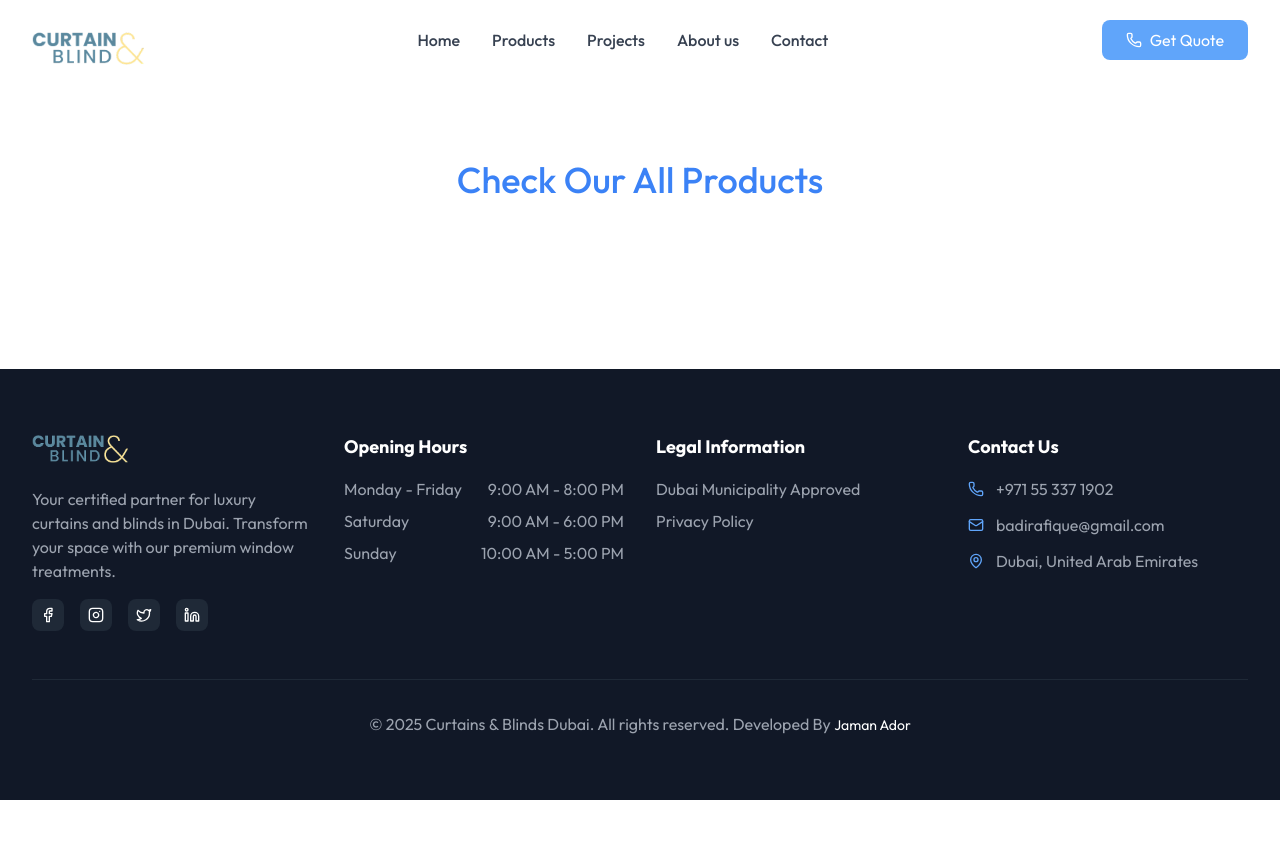
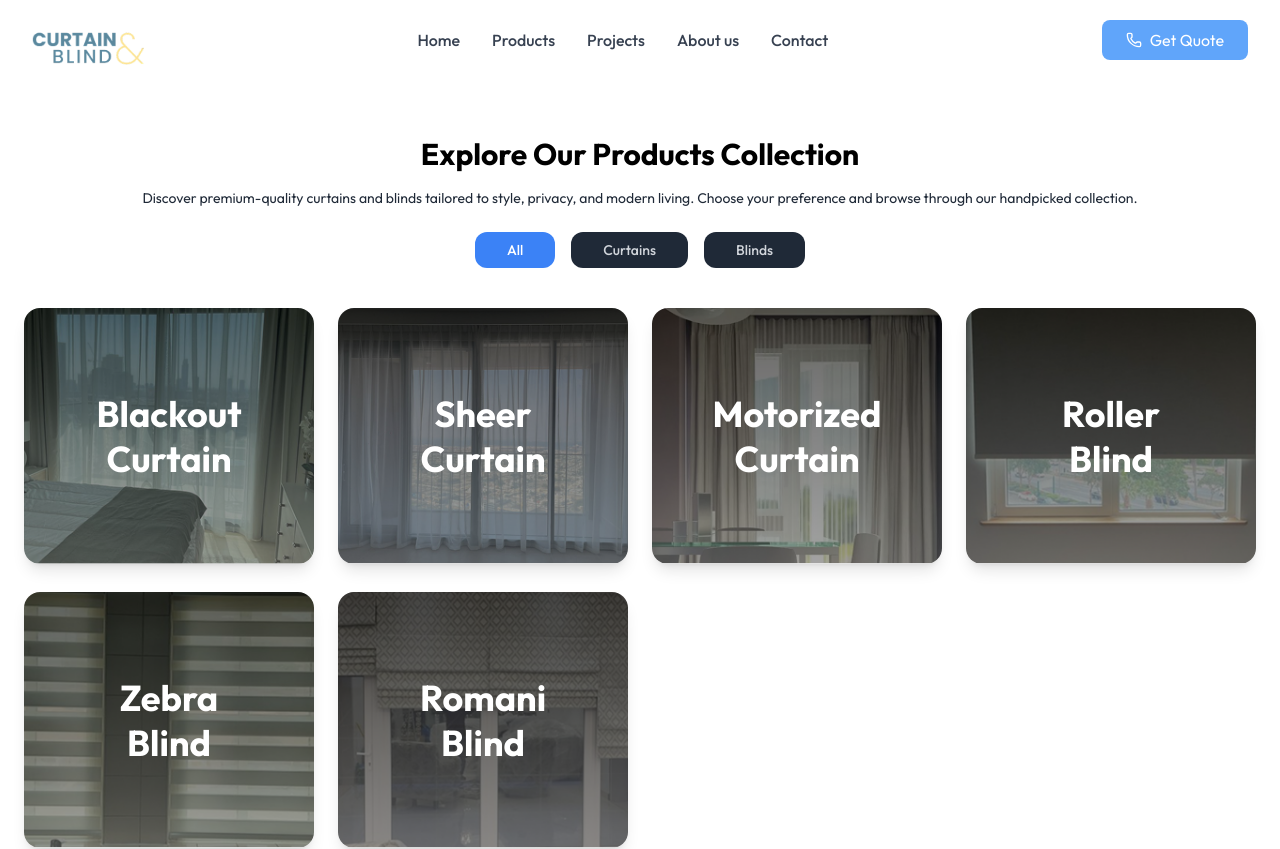
Before and after one commit to jamanador/wavesandcurtain, a React (Vite) app: page /products in a window 1280 px wide. Shown: the top 849 px of the page. Before the commit the page ends 800 px from the top, so only its background shows below. Built offline with nearby package versions, Linux system fonts and the light colour scheme.

Commit message:
implement dynamic project pages with product-based filtering and enhanced introductory content

```diff
--- a/src/Components/BackToTopButton.jsx
+++ b/src/Components/BackToTopButton.jsx
@@ -26,7 +26,7 @@ const BackToTopButton = () => {
           animate={{ opacity: 1, y: 0 }}
           exit={{ opacity: 0, y: 40 }}
           transition={{ duration: 0.3 }}
-          className="fixed bottom-10 right-6 z-50 p-3 rounded-full bg-gradient-to-r from-blue-500 via-blue-400 to-blue-400 text-white text-xl shadow-lg hover:scale-110 transition-transform"
+          className="fixed bottom-6 right-6 z-50 p-3 rounded-full bg-gradient-to-r from-blue-500 via-blue-400 to-blue-400 text-white text-xl shadow-lg hover:scale-110 transition-transform"
           aria-label="Scroll to top"
           title="Scroll to top"
         >
--- a/src/Components/Loader.jsx
+++ b/src/Components/Loader.jsx
@@ -9,7 +9,7 @@ const Loader = () => {
         animate={{ rotate: 360 }}
         transition={{
           repeat: Infinity,
-          // duration: 1.4,
+          duration: 1.4,
           ease: "easeInOut",
         }}
       >
@@ -40,7 +40,7 @@ const Loader = () => {
             }}
             transition={{
               repeat: Infinity,
-              // duration: 1.4,
+              duration: 1.4,
               ease: "easeInOut",
             }}
           />
--- a/src/constants/products.js
+++ b/src/constants/products.js
@@ -1,32 +1,55 @@
 import blackoutcurtain from '../assets/blackoutcurtain.png'; // Ensure this path is correct
+import motorizedcurtain from '../assets/motorizedcurtain.png'; // Ensure this path is correct
 import rollerblind from '../assets/rollerblind.png'; // Ensure this path is correct
 import romaniblind from '../assets/romaniblind.png'; // Ensure this path is correct
 import sheercurtain from '../assets/sheercurtain.png'; // Ensure this path is correct
 import zebrablind from '../assets/zebrablind.png'; // Ensure this path is correct
 export const products = [
   {
+    id: 1,
     name: "Blackout Curtain",
     image: blackoutcurtain,
+    type: "curtain",
     description: "Complete light blocking for perfect sleep"
   },
   {
+    id: 2,
     name: "Sheer Curtain",
     image: sheercurtain,
+    type: "curtain",
     description: "Elegant light filtering with privacy"
   },
   {
-    name: "Romani Blind",
-    image: romaniblind,
+    id: 3,
+    name: "Motorized Curtain",
+    image: motorizedcurtain,
+    type: "curtain",
     description: "Classic folding style with luxury appeal"
   },
   {
+    id: 4,
     name: "Roller Blind",
     image: rollerblind,
+    type: "blind",
     description: "Modern minimalist window solution"
   },
   {
+    id: 5,
     name: "Zebra Blind",
     image: zebrablind,
+    type: "blind",
     description: "Dual fabric for ultimate light control"
-  }
+  },
+  {
+    id: 6,
+    name: "Romani Blind",
+    image: romaniblind,
+    type: "blind",
+    description: "Dual fabric for ultimate light control"
+  },
 ];
+export const filterOptions = [
+  { name: "All", label: "All", value: "all" },
+  { name: "Curtain", label: "Curtains", value: "curtain" },
+  { name: "Blind", label: "Blinds", value: "blind" }
+];
--- a/src/pages/AllProducts/AllProducts.jsx
+++ b/src/pages/AllProducts/AllProducts.jsx
@@ -1,8 +1,56 @@
+import { useState } from 'react';
+import { useNavigate } from 'react-router-dom';
+import { filterOptions, products } from '../../constants/products';
+import AllSingleProduct from './AllSingleProduct';
+function AllProducts() {
+  const [activeFilter, setActiveFilter] = useState(filterOptions[0].value);
+  const navigate = useNavigate();
 
-function AllProducts() {
+  const filteredProducts =
+    activeFilter === 'all'
+      ? products
+      : products.filter((product) => product.type === activeFilter);
+
   return (
-    <div className='py-20 text-center font-medium text-blue-500 mt-20 text-4xl'>Check Our All Products</div>
-  )
+    <div className="px-6 py-10 mt-24 mb-16">
+      <h1 className="text-3xl text-center text-black font-bold mb-4">Explore Our Products Collection</h1>
+      <p className="text-sm text-gray-800 mb-6 max-w-5xl mx-auto text-center">        Discover premium-quality curtains and blinds tailored to style, privacy, and modern living. Choose your preference and browse through our handpicked collection.
+      </p>
+
+      {/* Filter Buttons */}
+      <div className="flex justify-center gap-4 mb-8 flex-wrap">
+        {filterOptions.map((option) => (
+          <button
+            key={option.name}
+            onClick={() => setActiveFilter(option.value)}
+            className={`px-8 py-2 rounded-xl text-sm font-medium transition ${activeFilter === option.value
+              ? 'bg-blue-500 text-white'
+              : 'bg-gray-800 text-gray-300 hover:bg-gray-700'
+              }`}
+          >
+            {option.label}
+          </button>
+        ))}
+      </div>
+
+      {/* Product Grid */}
+      <div className="max-w-7xl mx-auto mt-10 grid grid-cols-1 md:grid-cols-2 lg:grid-cols-4 gap-x-6 gap-y-7 justify-center">
+        {filteredProducts.length > 0 ? (
+          filteredProducts.map((product) => (
+            <AllSingleProduct
+              key={product.id}
+              product={product}
+              index={filteredProducts.indexOf(product)}
+              onClick={() => navigate(`/product/${product.id}`)}
+            />
+          ))
+        ) : (
+          <p className="text-center text-gray-400 col-span-full">
+            Will Be Updated Soon With Our Product Collection!
+          </p>
+        )}
+      </div>
+    </div>
+  );
 }
-
-export default AllProducts
+export default AllProducts;
--- /dev/null
+++ b/src/pages/AllProducts/AllSingleProduct.jsx
@@ -0,0 +1,38 @@
+import { motion } from 'framer-motion';
+
+const AllSingleProduct = ({ product, index }) => {
+  const [firstLine, secondLine] = product.name.split(" ");
+
+  return (
+    <motion.div
+      initial={{ opacity: 0, y: 50 }}
+      whileInView={{ opacity: 1, y: 0 }}
+      transition={{ duration: 0.6, delay: index * 0.1 }}
+      viewport={{ once: true }}
+      className="group cursor-pointer w-full lg:max-w-sm md:max-w-lg max-w-lg"
+    >
+      <div className="relative rounded-2xl overflow-hidden shadow-lg bg-white">
+        <div className="relative h-64 overflow-hidden">
+          {/* Product Image */}
+          <img
+            src={product.image}
+            alt={product.name}
+            loading="lazy"
+            className="w-full h-full object-cover "
+          />
+
+          {/* Always-visible text */}
+          <div className="absolute inset-0 flex items-center justify-center z-50">
+            <h3 className="text-4xl font-extrabold text-white group-hover:text-white transition-colors duration-300 text-center px-4 leading-tight">
+              {firstLine}<br />{secondLine}
+            </h3>
+          </div>
+
+          {/* Hover Overlay */}
+          <div className="absolute inset-0 bg-gradient-to-t from-blue-500 via-blue-500/80 to-blue-500/50 opacity-0 group-hover:opacity-100 transition-opacity duration-500 backdrop-blur-sm z-40" />
+        </div>
+      </div>
+    </motion.div>
+  );
+};
+export default AllSingleProduct;
--- a/src/pages/Home/ContactForm.jsx
+++ b/src/pages/Home/ContactForm.jsx
@@ -45,6 +45,7 @@ const ContactForm = () => {
             <div>
               <label className="text-sm">Your Name</label>
               <input
+                aria-label='Your Name'
                 type="text"
                 className="w-full bg-transparent border-b border-gray-500 py-2 focus:outline-none"
               />
@@ -52,6 +53,7 @@ const ContactForm = () => {
             <div>
               <label className="text-sm">Your Email</label>
               <input
+                aria-label='Your Email'
                 type="email"
                 className="w-full bg-transparent border-b border-gray-500 py-2 focus:outline-none"
               />
@@ -60,6 +62,7 @@ const ContactForm = () => {
               <label className="text-sm">Number</label>
               <input
                 type="text"
+                aria-label='Your Number'
                 className="w-full bg-transparent border-b border-gray-500 py-2 focus:outline-none"
               />
             </div>
@@ -75,6 +78,7 @@ const ContactForm = () => {
               <label className="text-sm">Address</label>
               <input
                 type="text"
+                aria-label='Your Address'
                 className="w-full bg-transparent border-b border-gray-500 py-2 focus:outline-none"
               />
             </div>
@@ -92,12 +96,19 @@ const ContactForm = () => {
             <label className="text-sm">Message</label>
             <textarea
               rows="3"
+              aria-label='Your Message'
+              placeholder="Write Your Project Details Here "
               className="w-full bg-transparent border-b border-gray-500 py-2 focus:outline-none"
             ></textarea>
           </div>
 
           <button
             type="submit"
+            aria-label='Submit Contact Form'
+            onClick={(e) => {
+              e.preventDefault();
+              alert('Form submitted!'); // Replace with actual form submission logic
+            }}
             className="px-10 py-2 bg-blue-400 text-white font-semibold rounded-full hover:bg-orange-400"
           >
             SUBMIT
```
Also changed, not shown: src/assets/motorizedcurtain.png (added).
